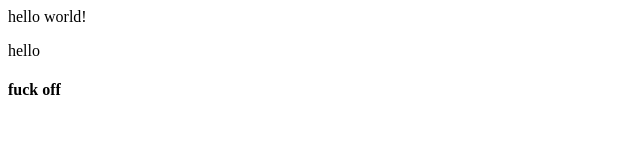
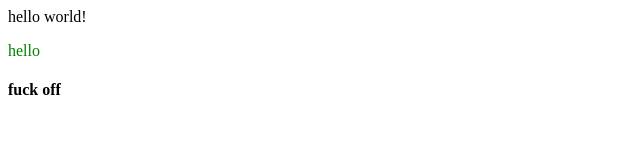
Before and after one commit to Promtheos/cs50x-iran, a plain HTML site: page index.html in a window 1280 px wide. Shown: the full height of the page, 0-640 px from the left. Drawn offline with Linux system fonts and the light colour scheme.

Commit message:
color changed

```diff
--- a/index.html
+++ b/index.html
@@ -8,7 +8,7 @@
 </head>
 <body>
   hello world!
-  <p>hello</p>
+  <p style="color:green;">hello</p>
   <h4>fuck off</h4>
 </body>
 </html>
```
